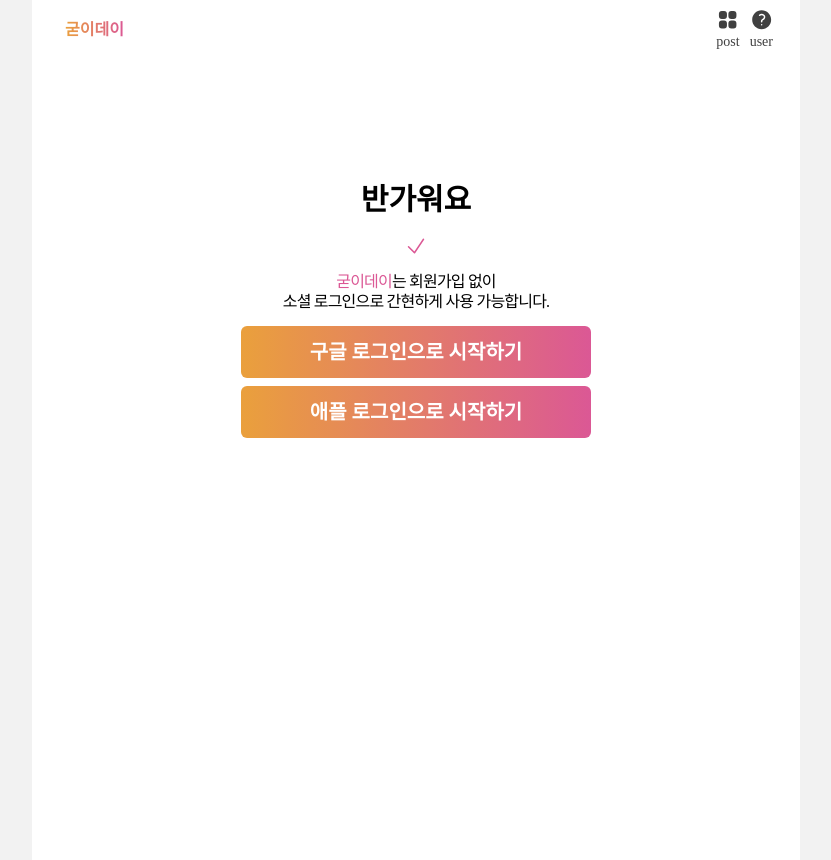
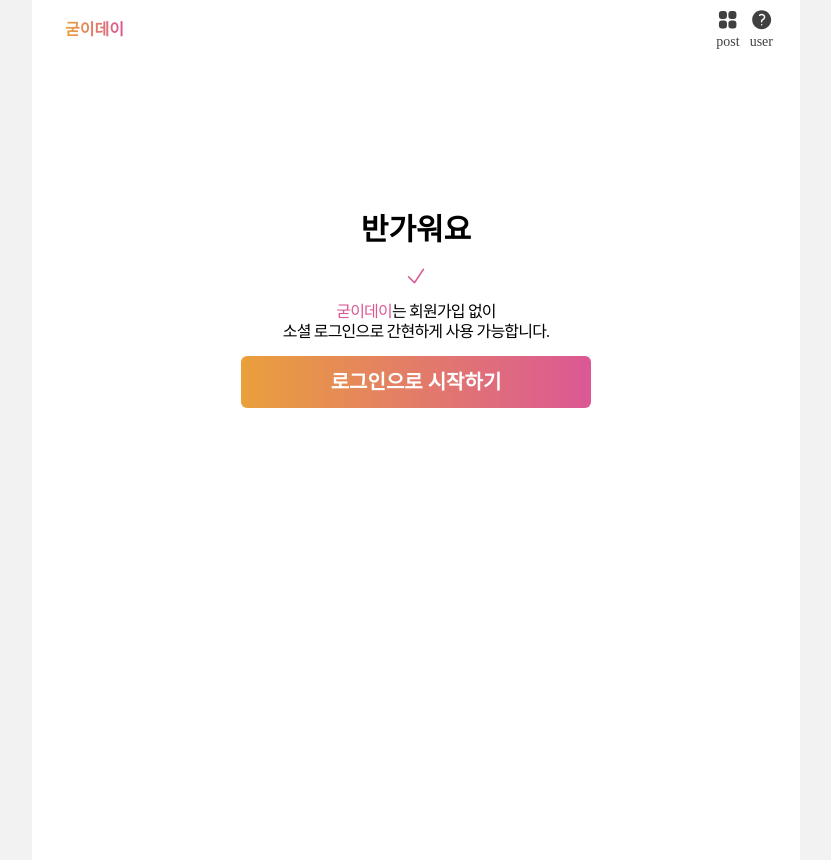
Before and after one commit to share-dev24/GoodEDay, a React (Vite) app: page /login in a window 1280 px wide. Shown: the whole page, without its empty margins (224-1055 px from the left). Built offline with nearby package versions, Linux system fonts and the light colour scheme.

Commit message:
feat: "google 로그인 기능 수정, login button 컴포넌트 변경"

```diff
--- /dev/null
+++ b/src/modules/login/GoogleLogin.tsx
@@ -0,0 +1,25 @@
+import { GoogleAuthProvider, signInWithPopup } from "firebase/auth";
+import { firebaseAuth } from "../../../firebase";
+import { useUserStore } from "../../stores/store";
+
+
+export default function GoogleLogin() {
+    const provider = new GoogleAuthProvider();
+    const setUser = useUserStore((state) => state.setUser);
+
+    const handleGoogleLogin = async () => {
+        try {
+            const result = await signInWithPopup(firebaseAuth, provider);
+            const displayName = result.user.displayName;
+            const uid = result.user.uid;
+
+            setUser(displayName, uid);
+
+            console.log("Logged in as:", displayName, uid);
+        } catch (error) {
+            console.error("Error during Google login:", error);
+        }
+
+    };
+    handleGoogleLogin()
+}
--- a/src/routes/Login.tsx
+++ b/src/routes/Login.tsx
@@ -16,10 +16,7 @@ export default function Login() {
           <div className='mt-4px'>소셜 로그인으로 간현하게 사용 가능합니다.</div>
         </div>
 
-        <div className='flex flex-col gap-[8px] w-full items-center'>
-          <LoginButton type='구글' onClick={() => { }} />
-          <LoginButton type='애플' onClick={() => { }} />
-        </div>
+        <LoginButton />
       </div>
     </section>
   );
```
